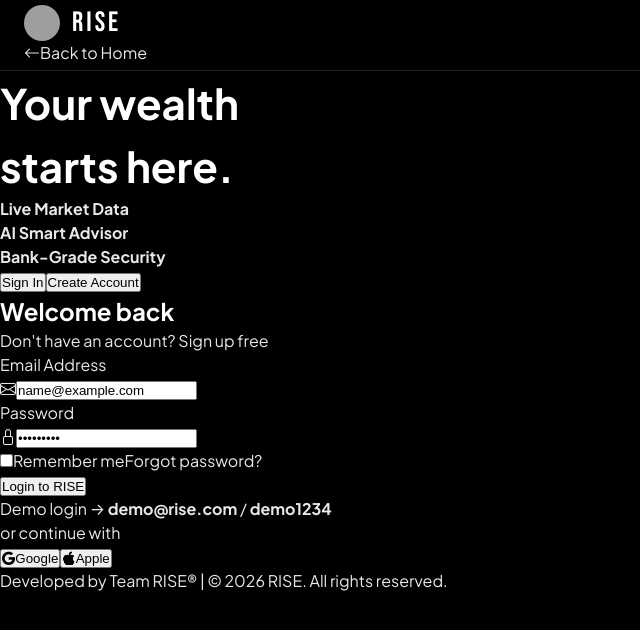
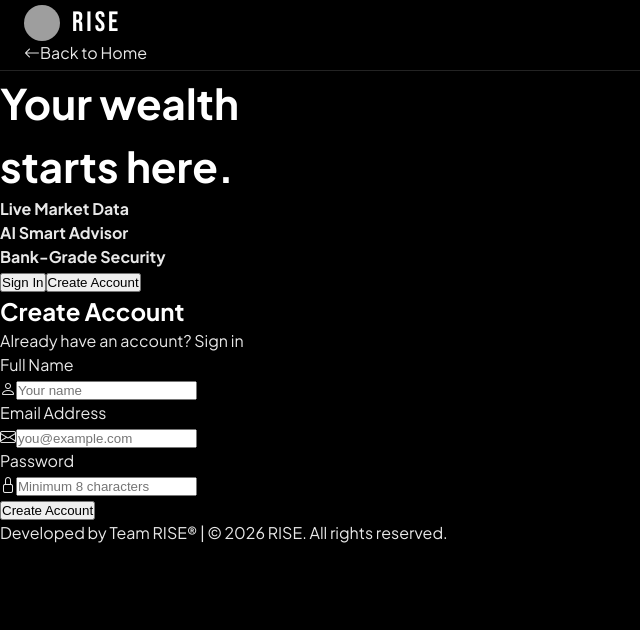
Before and after one commit to eshivansh/RISE, a React (Vite) app: page /login in a window 1280 px wide. Both pictures are taken after typing "name@example.com", "Sample123" into the empty fields and a click on the button "Create Account". Shown: the top 630 px of the page, without its empty margins (0-640 px from the left). Built offline with nearby package versions, Linux system fonts and the light colour scheme; grey boxes are pictures that could not be loaded.

Commit message:
feat(login): add sign-in, register and demo account handlers

```diff
--- a/src/pages/Login.jsx
+++ b/src/pages/Login.jsx
@@ -20,6 +20,32 @@ export default function Login() {
       localStorage.setItem("rise_user", JSON.stringify({ name: "Demo Trader", email: "demo@rise.com", pass: "demo1234" }));
     }
   }, []);
+
+ function handleLogin(event) {
+    event.preventDefault();
+    if (!email.trim()) { setLoginError("Email is required"); return; }
+    if (!password.trim()) { setLoginError("Password is required"); return; }
+    const user = JSON.parse(localStorage.getItem("rise_user"));
+    if (user.email !== email.trim() || user.pass !== password.trim()) { setLoginError("Wrong email or password"); return; }
+    localStorage.setItem("rise_loggedIn", "true");
+    navigate("/welcome");
+  }
+
+  function handleRegister(event) {
+    event.preventDefault();
+    if (!name.trim()) { setRegError("Name is required"); return; }
+    if (!regEmail.trim()) { setRegError("Email is required"); return; }
+    if (regPass.length < 8) { setRegError("Password needs 8+ characters"); return; }
+    localStorage.setItem("rise_user", JSON.stringify({ name: name.trim(), email: regEmail.trim(), pass: regPass }));
+    localStorage.setItem("rise_loggedIn", "true");
+    navigate("/welcome");
+  }
+
+  function useDemoAccount() {
+    localStorage.setItem("rise_user", JSON.stringify({ name: "Demo Trader", email: "demo@rise.com", pass: "demo1234" }));
+    localStorage.setItem("rise_loggedIn", "true");
+    navigate("/welcome");
+  }
 
   return (
     <div className="login-page">
@@ -83,29 +109,50 @@ export default function Login() {
           <div className="form-card">
 
             <div className="auth-tabs">
-              <button className="active">
+              <button type = "button" className={tab === "login" ? "active":""}
+              onClick={()=> setTab("login")}
+              >
                 Sign In
               </button>
 
-              <button>
+              <button type = "button" className = {tab === "register"?"active":""}
+              onClick = {()=>setTab("register")}
+              >
                 Create Account
               </button>
             </div>
 
-            <div className="login-form">
+
+            {tab === "login" && (
+
+              <form
+                className="login-form"
+                onSubmit={handleLogin}
+              >
+
                 <h2>Welcome back</h2>
 
                 <p className="sub">
                   Don't have an account?
-                <a href="#"> Sign up free</a>
+                  <a
+                    href="#"
+                    onClick={(e) => {
+                      e.preventDefault();
+                      setTab("register");
+                    }}
+                  >
+                    {" "}Sign up free
+                  </a>
                 </p>
 
                 <div className="field-group">
+
                   <label htmlFor="l-email">
                     Email Address
                   </label>
 
                   <div className="input-wrap">
+
                     <i className="bi bi-envelope field-icon"></i>
 
                     <input
@@ -113,16 +160,24 @@ export default function Login() {
                       id="l-email"
                       placeholder="you@example.com"
                       maxLength={100}
+                      value={email}
+                      onChange={(e) =>
+                        setEmail(e.target.value)
+                      }
                     />
+
                   </div>
+
                 </div>
 
                 <div className="field-group">
+
                   <label htmlFor="l-pass">
                     Password
                   </label>
 
                   <div className="input-wrap">
+
                     <i className="bi bi-lock field-icon"></i>
 
                     <input
@@ -130,51 +185,203 @@ export default function Login() {
                       id="l-pass"
                       placeholder="Enter your password"
                       maxLength={100}
+                      value={password}
+                      onChange={(e) =>
+                        setPassword(e.target.value)
+                      }
                     />
+
                   </div>
+
                 </div>
 
                 <div className="options-row">
+
                   <label className="remember-label">
                     <input type="checkbox" />
                     Remember me
                   </label>
 
-                <a href="#" className="forgot-link">
+                  <a
+                    href="#"
+                    className="forgot-link"
+                  >
                     Forgot password?
                   </a>
+
                 </div>
 
-              <button className="submit-btn">
+                {loginError && (
+                  <p className="form-error">
+                    {loginError}
+                  </p>
+                )}
+                <button type = "submit" className= "submit-btn">
                     <span className="btn-text">
                         Login to RISE
                     </span>
                 </button>
 
                 <div className="demo-hint">
-                Demo login → <strong>demo@rise.com</strong> /{" "}
+                    Demo login →{" "}
+                  <strong>demo@rise.com</strong> /{" "}
                   <strong>demo1234</strong>
                   </div>
-
                   <div className="divider">
                   or continue with
                 </div>
 
                 <div className="social-row">
-                <button className="social-btn">
+
+                  <button
+                    type="button"
+                    className="social-btn"
+                  >
                     <i className="bi bi-google"></i>
                     Google
                   </button>
 
-                <button className="social-btn">
+                  <button
+                    type="button"
+                    className="social-btn"
+                  >
                     <i className="bi bi-apple"></i>
                     Apple
                   </button>
+
                 </div>
+
+                <button
+                  type="button"
+                  className="demo-btn"
+                  onClick={useDemoAccount}
+                >
+                  Use Demo Account
+                </button>
+
+              </form>
+
+            )}
+
+
+
+            {tab === "register" && (
+
+              <form
+                className="login-form"
+                onSubmit={handleRegister}
+              >
+
+                <h2>Create Account</h2>
+
+                <p className="sub">
+                  Already have an account?
+                  <a
+                    href="#"
+                    onClick={(e) => {
+                      e.preventDefault();
+                      setTab("login");
+                    }}
+                  >
+                    {" "}Sign in
+                  </a>
+                </p>
+
+                <div className="field-group">
+
+                  <label htmlFor="r-name">
+                    Full Name
+                  </label>
+
+                  <div className="input-wrap">
+
+                    <i className="bi bi-person field-icon"></i>
+
+                    <input
+                      type="text"
+                      id="r-name"
+                      placeholder="Your name"
+                      value={name}
+                      onChange={(e) =>
+                        setName(e.target.value)
+                      }
+                    />
+
                   </div>
 
                 </div>
+
+                <div className="field-group">
+
+                  <label htmlFor="r-email">
+                    Email Address
+                  </label>
+
+                  <div className="input-wrap">
+
+                    <i className="bi bi-envelope field-icon"></i>
+
+                    <input
+                      type="email"
+                      id="r-email"
+                      placeholder="you@example.com"
+                      value={regEmail}
+                      onChange={(e) =>
+                        setRegEmail(e.target.value)
+                      }
+                    />
+
                   </div>
+
+                </div>
+
+                <div className="field-group">
+
+                  <label htmlFor="r-pass">
+                    Password
+                  </label>
+
+                  <div className="input-wrap">
+
+                    <i className="bi bi-lock field-icon"></i>
+
+                    <input
+                      type="password"
+                      id="r-pass"
+                      placeholder="Minimum 8 characters"
+                      value={regPass}
+                      onChange={(e) =>
+                        setRegPass(e.target.value)
+                      }
+                    />
+
+                  </div>
+
+                </div>
+
+                {regError && (
+                  <p className="form-error">
+                    {regError}
+                  </p>
+                )}
+
+                <button
+                  type="submit"
+                  className="submit-btn"
+                >
+                  <span className="btn-text">
+                    Create Account
+                  </span>
+                </button>
+
+              </form>
+
+            )}
+
+          </div>
+
+        </div>
+
       </main>
 
       <footer>
```
Lines whose indentation alone changed are shown as unchanged.
